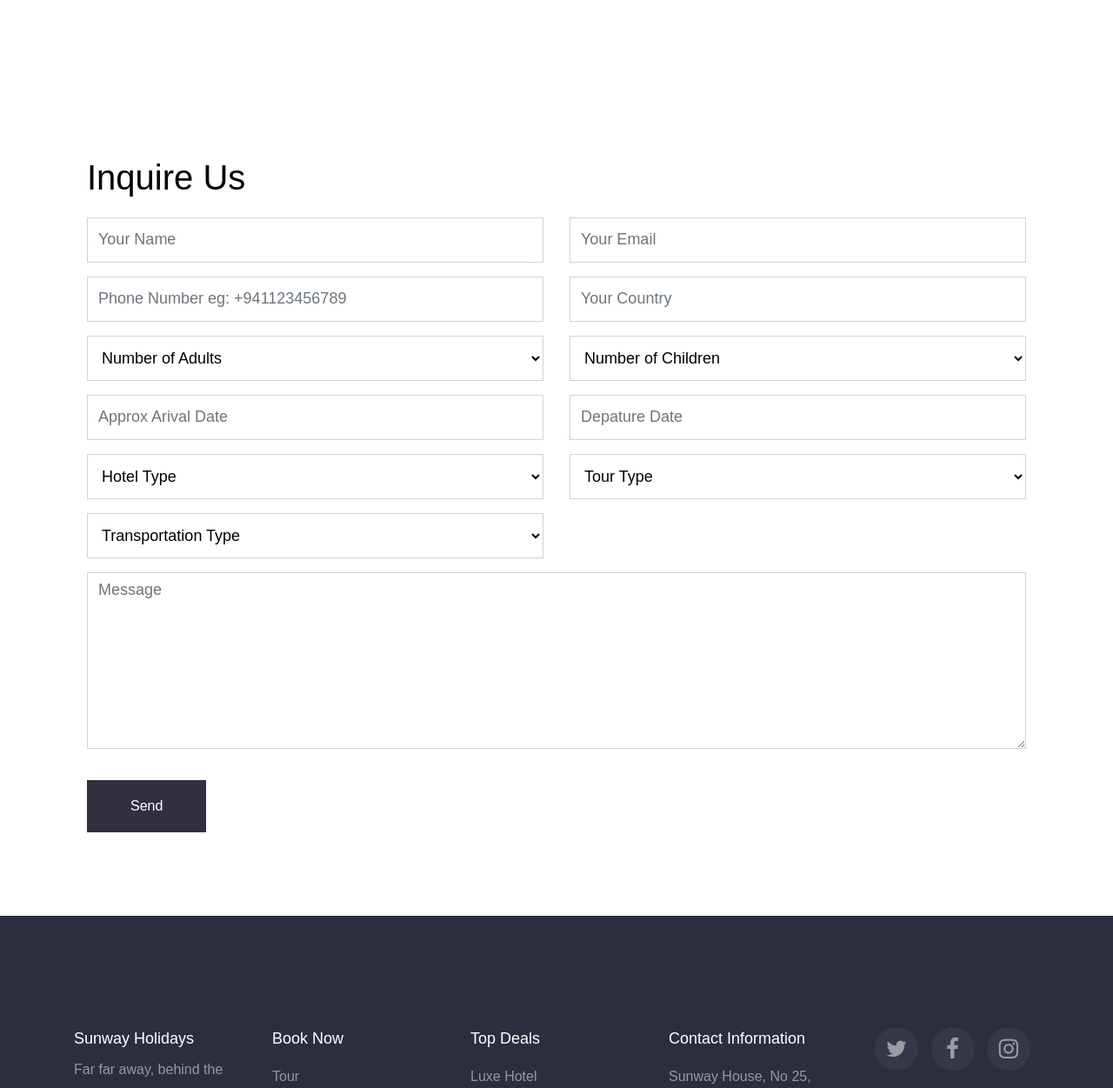
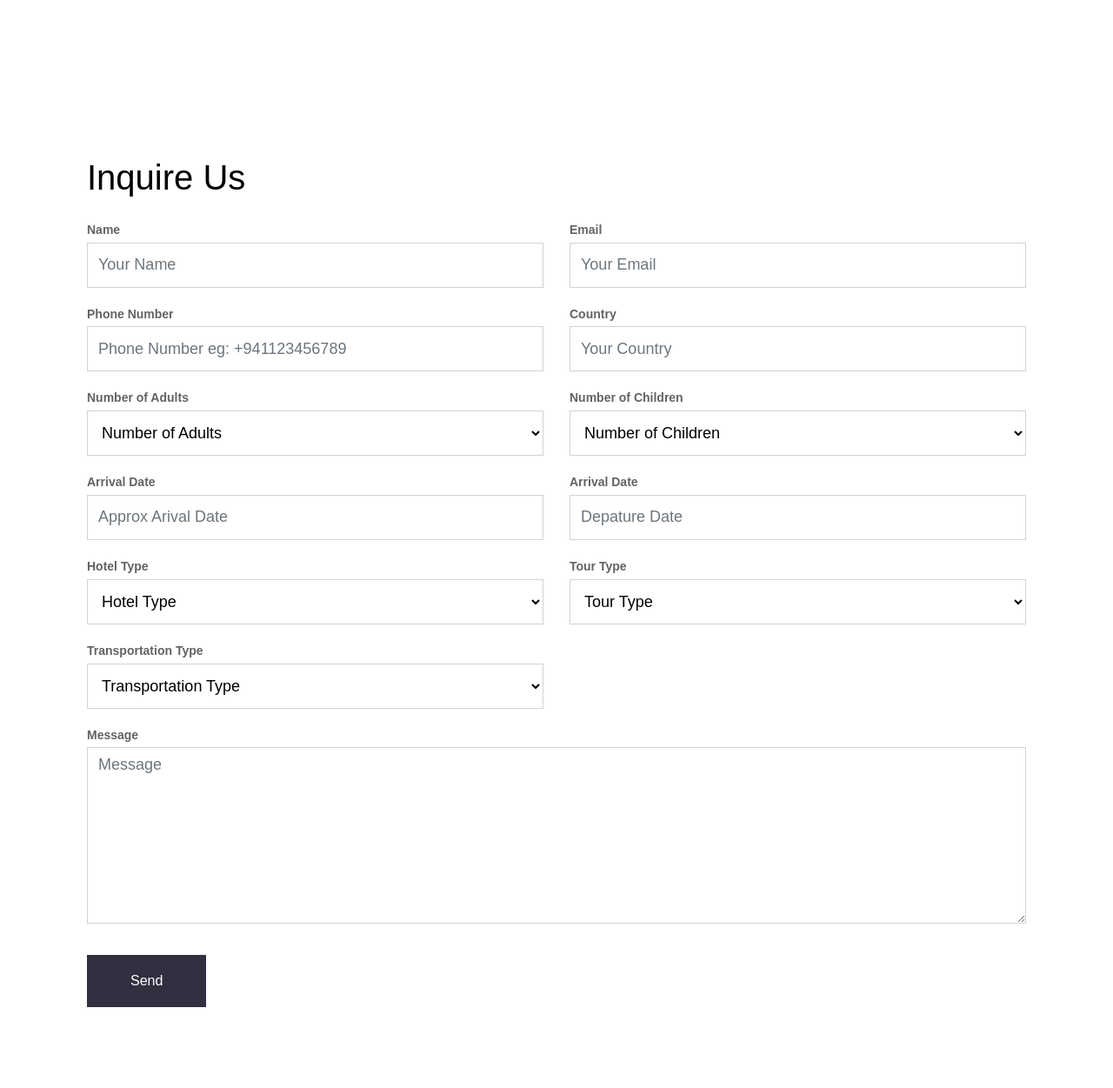
Before and after one commit to PrabuPro/sunway-backend, a CodeIgniter app: page /sunwayholidays/index.php/pagecontroller/tailormade in a window 1280 px wide. Shown: the part 1915-3166 px from the top of the page at 87% size. Run offline with CodeIgniter, Linux system fonts and the light colour scheme; some libraries are stand-ins or nearby versions; some web fonts are replaced.

Commit message:
Inquiry sending loading message

```diff
--- a/application/views/Tailormade.php
+++ b/application/views/Tailormade.php
@@ -115,23 +115,28 @@
 			<form action="<?php echo site_url('inquirycontroller/inquire');?>"  method="post" class="inquiry_form" >
 				<div class="row">
 					<div class="col-md-6 form-group">
-						<input name="name" type="text" class="form-control" value="<?php echo set_value('name');?>" placeholder="Your Name">
+						<label for="name" style="font-size:14px; margin-bottom:0px; color:#636363; font-weight:600;">Name</label>
+						<input id="name" name="name" type="text" class="form-control" value="<?php echo set_value('name');?>" placeholder="Your Name">
 					</div>
 					<div class="col-md-6 form-group">
-						<input name="email" type="email" class="form-control" value="<?php echo set_value('email');?>" placeholder="Your Email">
+						<label for="email" style="font-size:14px; margin-bottom:0px; color:#636363; font-weight:600;">Email</label>
+						<input id="email" name="email" type="email" class="form-control" value="<?php echo set_value('email');?>" placeholder="Your Email">
 					</div>
 				</div>
 				<div class="row">
 					<div class="col-md-6 form-group">
-						<input name="phone" type="text" class="form-control" value="<?php echo set_value('phone');?>" placeholder="Phone Number eg: +941123456789">
+						<label for="phone" style="font-size:14px; margin-bottom:0px; color:#636363; font-weight:600;">Phone Number</label>
+						<input id="phone" name="phone" type="text" class="form-control" value="<?php echo set_value('phone');?>" placeholder="Phone Number eg: +941123456789">
 					</div>
 					<div class="col-md-6 form-group">
+						<label for="email" style="font-size:14px; margin-bottom:0px; color:#636363; font-weight:600;">Country</label>
 						<input name="country" type="text" class="form-control" value="<?php echo set_value('country');?>" placeholder="Your Country">
 					</div>
 				</div>
 				<div class="row">
 					<div class="select-wrap col-md-6 group mb-3">
-						<select name="num-of-adults" class="form-control">
+						<label for="num-of-adults" style="font-size:14px; margin-bottom:0px; color:#636363; font-weight:600;">Number of Adults</label>
+						<select id="num-of-adults" name="num-of-adults" class="form-control">
 							<option value="" class="form-control-option-white-top">Number of Adults</option>
 							<option value="1" class="form-control-option-white">1</option>
 							<option value="2" class="form-control-option-white">2</option>
@@ -144,7 +149,8 @@
 						</select>
 					</div>
 					<div class="select-wrap col-md-6 group mb-3">
-						<select name="num-of-children" class="form-control">
+						<label  for="num-of-children" style="font-size:14px; margin-bottom:0px; color:#636363; font-weight:600;">Number of Children</label>
+						<select id="num-of-children" name="num-of-children" class="form-control">
 							<option value="" class="form-control-option-white-top">Number of Children</option>
 							<option value="0" class="form-control-option-white">None</option>
 							<option value="1" class="form-control-option-white">1</option>
@@ -159,15 +165,18 @@
 				</div>
 				<div class="row">
 					<div class="col-md-6">
-						<div class="check-in one-third mb-3"><input name="check-in-date" type="text" id="checkin_date" class="form-control" placeholder="Approx Arival Date"></div>
+						<label  for="checkin_date" style="font-size:14px; margin-bottom:0px; color:#636363; font-weight:600;">Arrival Date</label>
+						<div class="check-in one-third mb-3"><input  name="check-in-date" type="text" id="checkin_date" class="form-control" placeholder="Approx Arival Date"></div>
 					</div>
 					<div class="col-md-6">
+						<label  for="checkout_date" style="font-size:14px; margin-bottom:0px; color:#636363; font-weight:600;">Arrival Date</label>
 						<div class="check-out one-third mb-3"><input name="check-out-date" type="text" id="checkout_date" class="form-control" placeholder="Depature Date"></div>
 					</div>
 				</div>
 				<div class="row">
 					<div class="select-wrap col-md-6 group mb-3">
-						<select name="hotel_type" class="form-control">
+						<label  for="hotel_type" style="font-size:14px; margin-bottom:0px; color:#636363; font-weight:600;">Hotel Type</label>
+						<select id="hotel_type" name="hotel_type" class="form-control">
 							<option value="" class="form-control-option-white">Hotel Type</option>
 							<option value="standard" class="form-control-option-white">Standard</option>
                             <option value="3 star" class="form-control-option-white"  >3 Star</option>
@@ -180,7 +189,8 @@
 						</select>
 					</div>
                     <div class="select-wrap col-md-6 group mb-3">
-						<select name="tour_type" class="form-control">
+						<label  for="tour_type" style="font-size:14px; margin-bottom:0px; color:#636363; font-weight:600;">Tour Type</label>
+						<select id="tour_type" name="tour_type" class="form-control">
 							<option value="" class="form-control-option-white">Tour Type</option>
 	                        <option value="common" class="form-control-option-white"  >Common</option>
                             <option value="beach" class="form-control-option-white"  >Beach</option>
@@ -196,7 +206,8 @@
 				</div>
 				<div class="row">
 					<div class="select-wrap col-md-6 group mb-3">
-						<select name="tranportation_type" class="form-control">
+						<label  for="transportation_type" style="font-size:14px; margin-bottom:0px; color:#636363; font-weight:600;">Transportation Type</label>
+						<select id="transportation_type" name="tranportation_type" class="form-control">
 							<option value="" class="form-control-option-white-top">Transportation Type</option>
 							<option value="car" class="form-control-option-white">Car</option>
 							<option value="van" class="form-control-option-white">Van</option>
@@ -207,7 +218,8 @@
 				</div>
 				<div class="row">
 					<div class="col-md-12 form-group">
-						<textarea name="message" cols="120" rows="7" class="form-control" placeholder="Message"><?php echo set_value('name');?></textarea>
+						<label  for="message" style="font-size:14px; margin-bottom:0px; color:#636363; font-weight:600;">Message</label>
+						<textarea id="message" name="message" cols="120" rows="7" class="form-control" placeholder="Message"><?php echo set_value('name');?></textarea>
 					</div>
 				</div>
 				<div class="g-recaptcha" style="margin-bottom: 20px;" data-sitekey="6Le8HJEUAAAAAHg1eHa0e7U5Fw3O9djmgn9agkvc"></div>
--- a/assets/js/inquiry.js
+++ b/assets/js/inquiry.js
@@ -1,6 +1,18 @@
 	$(document).ready(function(){
 		$('.inquiry_form').on('submit', function (e) {
 			e.preventDefault();
+
+			swal({
+				title: "Hang on!",
+				text: "Your Inquiry is sending....",
+				imageUrl: "http://localhost/sunwayholidays/assets/images/rolling2.gif",
+				showSpinner: true,
+				button: false,
+				showCancelButton: false,
+				showConfirmButton: false,
+				allowOutsideClick: false
+
+			});
 
 			$.ajax({
 				type: 'POST',
@@ -11,6 +23,7 @@
 					console.log(data);
 
 					if (data === "Successfull") {
+						swal.stopLoading();
 						swal({
 							title: "Successfully made an Inquiry",
 							text: "We will contact you shortly",
@@ -19,6 +32,7 @@
 						});
 
 					} else if (data === "Data insertion faild") {
+						swal.stopLoading();
 						swal({
 							title: "Internal Error.",
 							text: "Please try again",
@@ -27,6 +41,7 @@
 						});
 
 					} else {
+						swal.stopLoading();
 						swal({
 							title: "We found some errors! Please check below",
 							text: (data).replace(/(<([^>]+)>)/ig, ""),
```
Also changed, not shown: assets/images/rolling.gif (added), assets/images/rolling2.gif (added).
